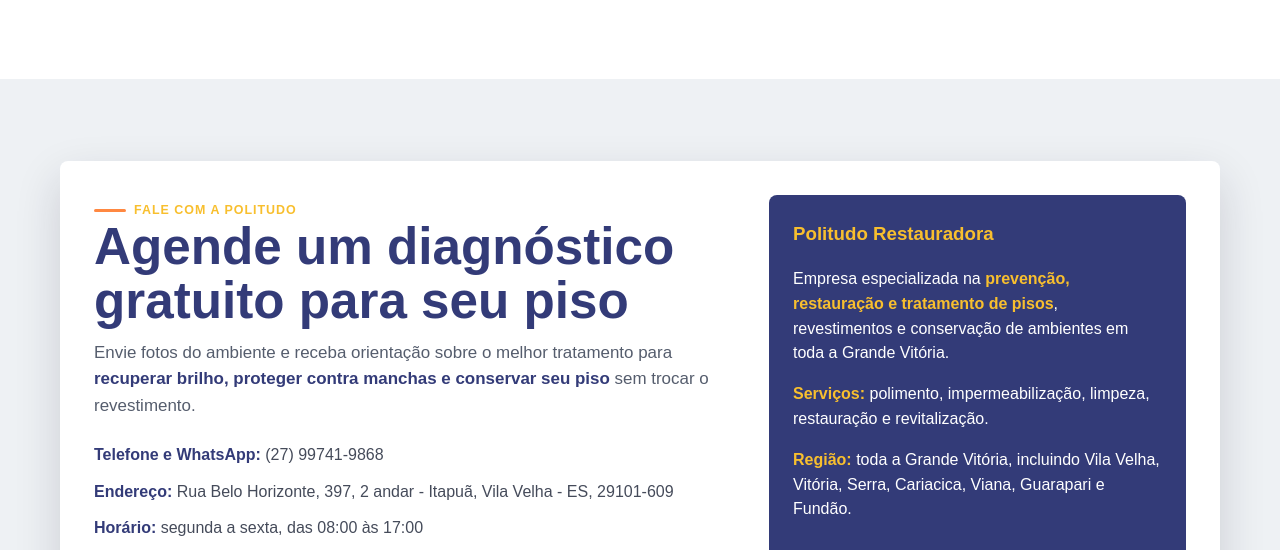
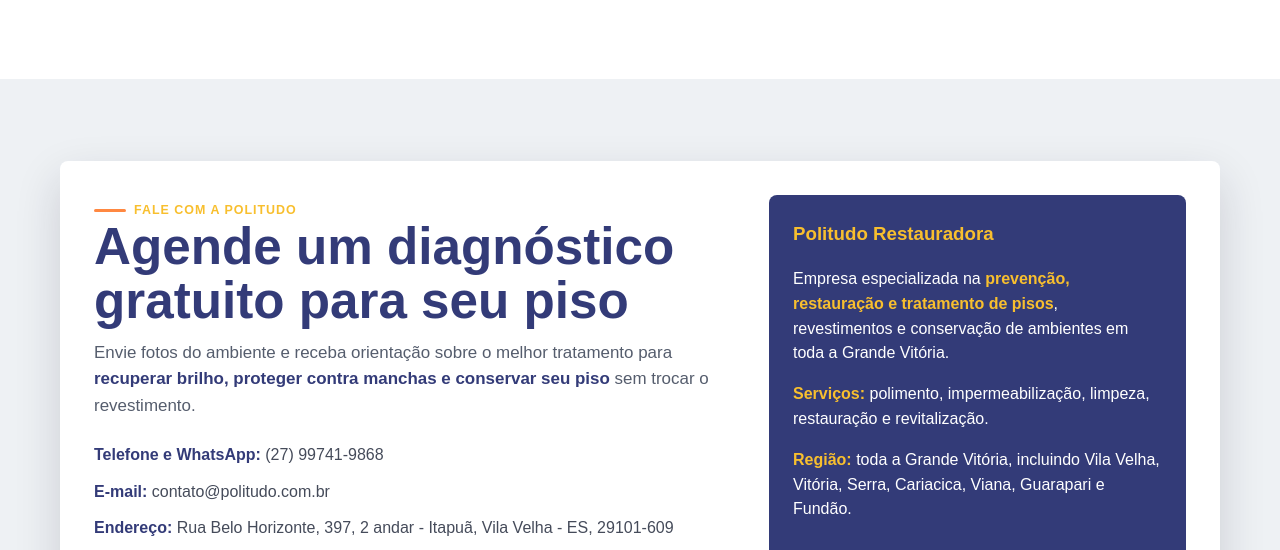
Before and after one commit to paulojrzti/Politudo, a plain HTML site: page index.html in a window 1280 px wide. Shown: the part 7129-7679 px from the top of the page. Drawn offline with Linux system fonts and the light colour scheme.

Commit message:
Adiciona email nos contatos

```diff
--- a/index.html
+++ b/index.html
@@ -1465,6 +1465,7 @@
             <p class="section-lead">Envie fotos do ambiente e receba orientação sobre o melhor tratamento para <strong>recuperar brilho, proteger contra manchas e conservar seu piso</strong> sem trocar o revestimento.</p>
             <ul class="contact-list">
               <li><strong>Telefone e WhatsApp:</strong> <a href="tel:+5527997419868">(27) 99741-9868</a></li>
+              <li><strong>E-mail:</strong> <a href="mailto:contato@politudo.com.br">contato@politudo.com.br</a></li>
               <li><strong>Endereço:</strong> Rua Belo Horizonte, 397, 2 andar - Itapuã, Vila Velha - ES, 29101-609</li>
               <li><strong>Horário:</strong> segunda a sexta, das 08:00 às 17:00</li>
             </ul>
```
